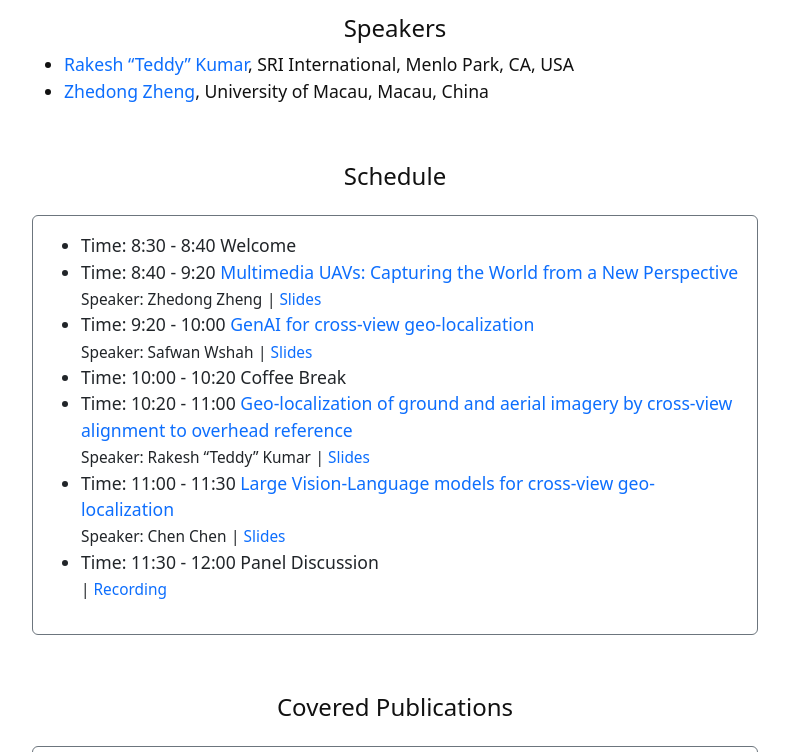
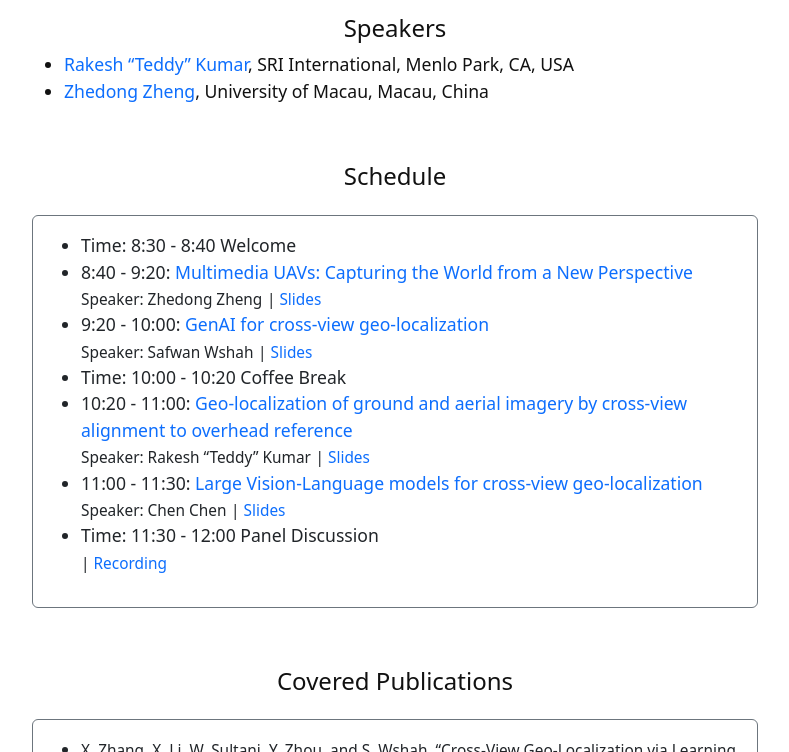
Before and after one commit to zxh009123/WACV25_CVGL_Tutorial, a Jekyll site: the page built from index.md, in a window 1280 px wide and 900 px high, scrolled down 1280 px, cut to the strip 0-752 px from the top of the window. Shown: the whole strip, without its empty margins (245-1034 px from the left). Built offline with Jekyll 4.4.1, drawn with Linux system fonts in a browser that asks for light colours.

Commit message:
edit time :

```diff
--- a/_includes/toc.html
+++ b/_includes/toc.html
@@ -10,7 +10,7 @@
                     {% for section in site.html_pages %}
                     {% if section.presenter %}
                     <li>
-                        <h>Time: {{ section.time }}</h>
+                        <h>{{ section.time }}:</h>
                         <a href="{{ section.url | relative_url }}">
                         {{ section.title }}
                     </a> <br>
```
